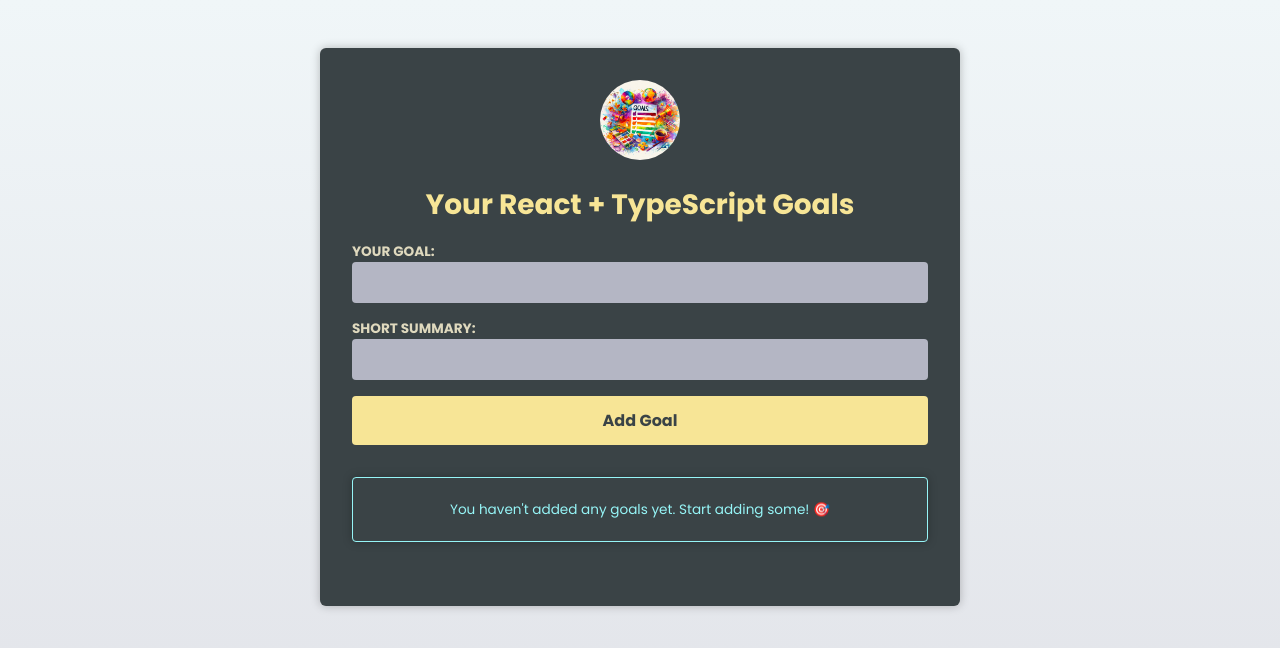
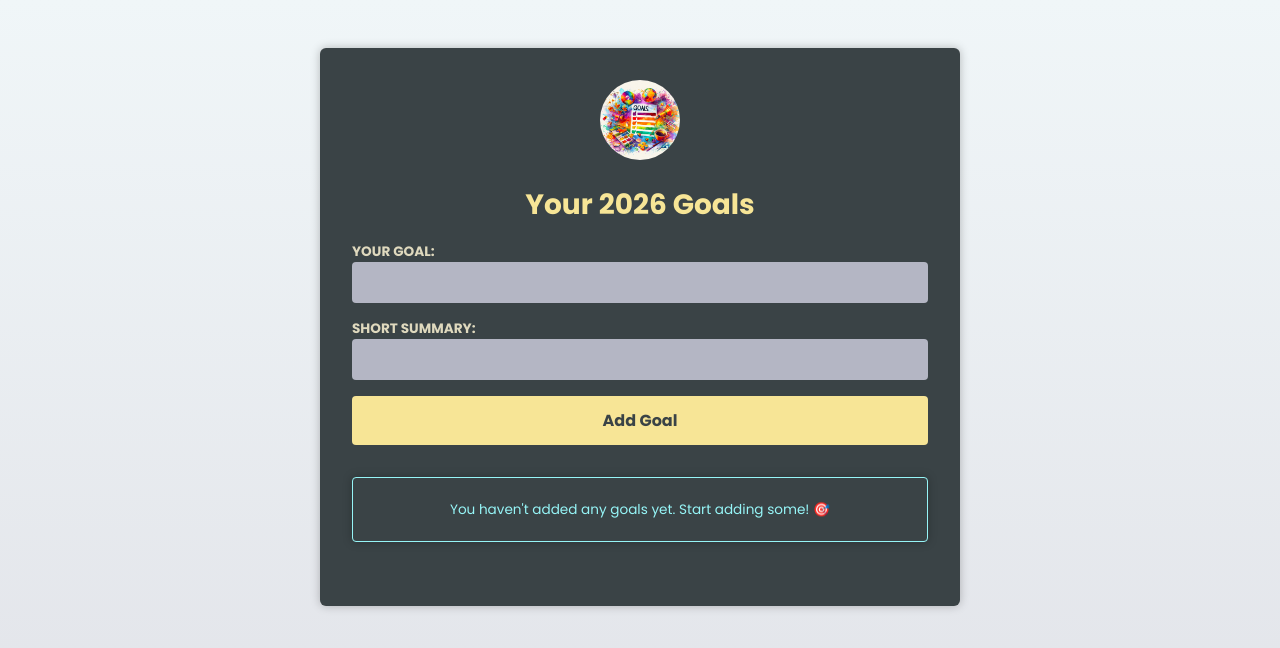
Before and after one commit to rishikesh-negi/goals-app-react-with-ts, a React (Vite) app: page / in a window 1280 px wide. Shown: the top 648 px of the page. Built offline with nearby package versions, Linux system fonts and the light colour scheme.

Commit message:
Fixed the import name of imported component

```diff
--- a/src/App.tsx
+++ b/src/App.tsx
@@ -3,7 +3,7 @@ import { useState } from "react";
 import goalsImg from "./assets/goals.jpg";
 import Header from "./components/Header.tsx";
 import NewGoal from "./components/NewGoal.tsx";
-import CourseGoalsList from "./components/CourseGoalsList.tsx";
+import GoalsList from "./components/GoalsList.tsx";
 
 export type CourseGoal = {
   title: string;
@@ -30,10 +30,10 @@ export default function App() {
   return (
     <main>
       <Header image={{ src: goalsImg, alt: "Image with your goals text" }}>
-        <h1>Your React + TypeScript Goals</h1>
+        <h1>Your {new Date().getFullYear()} Goals</h1>
       </Header>
       <NewGoal onAddGoal={handleAddGoal} />
-      <CourseGoalsList goals={goals} onDelete={handleDeleteGoal} />
+      <GoalsList goals={goals} onDelete={handleDeleteGoal} />
     </main>
   );
 }
```
